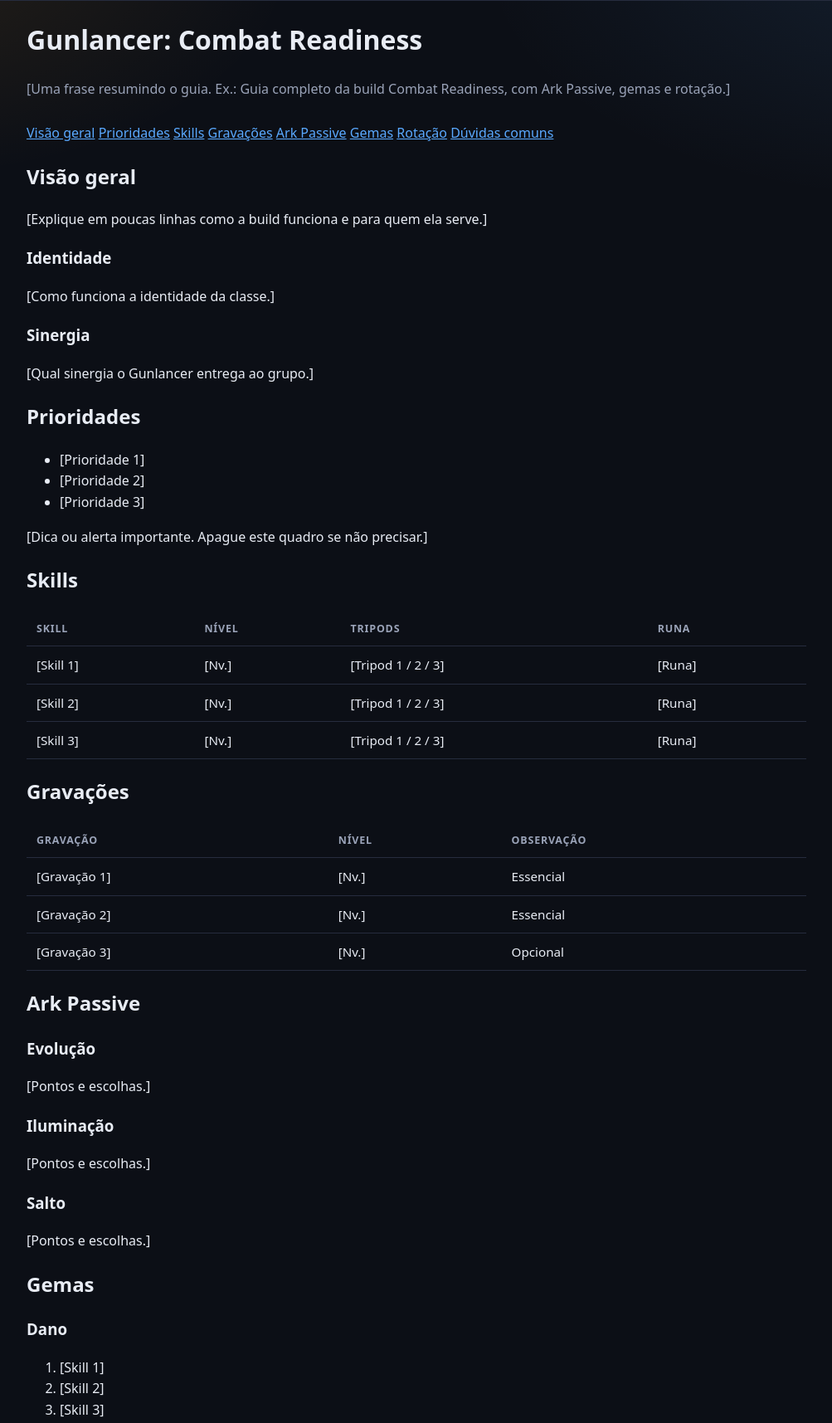
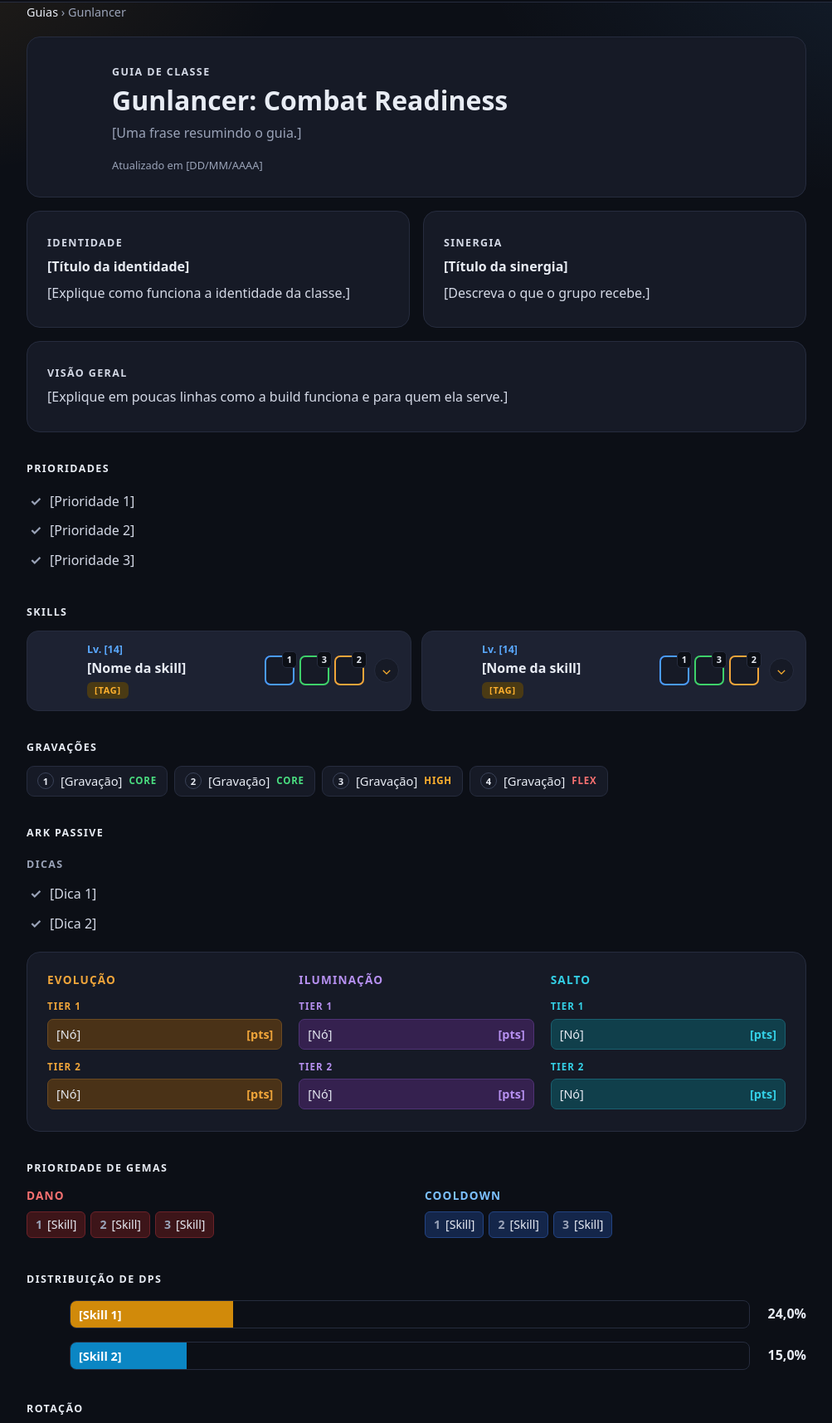
Before and after one commit to koijxd/guias-lost-ark, a plain HTML site: page guides/gunlancer-combat-readiness.html in a window 1280 px wide. Shown: the part 50-1765 px from the top of the page at 83% size, without its empty margins (138-1141 px from the left). Drawn offline with Linux system fonts and the light colour scheme.

Commit message:
Update gunlancer-combat-readiness.html

```diff
--- a/guides/gunlancer-combat-readiness.html
+++ b/guides/gunlancer-combat-readiness.html
@@ -4,119 +4,166 @@
   <meta charset="utf-8">
   <meta name="viewport" content="width=device-width, initial-scale=1">
   <title>Gunlancer Combat Readiness - Guias de Lost Ark</title>
-  <meta name="description" content="Guia de Gunlancer Combat Readiness.">
+  <meta name="description" content="Guia de Gunlancer Combat Readiness (GL Blue).">
   <link rel="stylesheet" href="../style.css">
 </head>
 <body>
   <header class="topo"><div class="conteudo">
-    <a href="../index.html">Guias de Lost Ark</a>
-    <nav><a href="../index.html">Guias</a></nav>
+    <a class="logo" href="../index.html">Guias de Lost Ark</a>
+    <nav><a class="ativo" href="../index.html">Guias</a></nav>
   </div></header>
 
   <main class="conteudo">
+    <div class="migalhas"><a href="../index.html">Guias</a> › Gunlancer</div>
+
+    <!-- ========== CABEÇALHO ========== -->
+    <div class="card cabecalho">
+      <img class="icone" src="../img/classes/gunlancer.png" alt="" onerror="this.style.visibility='hidden'">
+      <div>
+        <p class="rotulo">Guia de classe</p>
         <h1>Gunlancer: Combat Readiness</h1>
-    <p class="sub">[Uma frase resumindo o guia. Ex.: Guia completo da build Combat Readiness, com Ark Passive, gemas e rotação.]</p>
+        <p class="desc">[Uma frase resumindo o guia.]</p>
+        <span class="data">Atualizado em [DD/MM/AAAA]</span>
+      </div>
+    </div>
 
-    <div class="guia">
-      <!-- Índice lateral. Cada link aponta para o "id" de uma seção abaixo. -->
-      <nav class="indice" aria-label="Neste guia">
-        <a href="#visao-geral">Visão geral</a>
-        <a href="#prioridades">Prioridades</a>
-        <a href="#skills">Skills</a>
-        <a href="#gravacoes">Gravações</a>
-        <a href="#ark-passive">Ark Passive</a>
-        <a href="#gemas">Gemas</a>
-        <a href="#rotacao">Rotação</a>
-        <a href="#faq">Dúvidas comuns</a>
-      </nav>
+    <!-- ========== IDENTIDADE E SINERGIA ========== -->
+    <div class="duas-colunas">
+      <div class="card">
+        <p class="rotulo">Identidade</p>
+        <h3>[Título da identidade]</h3>
+        <p>[Explique como funciona a identidade da classe.]</p>
+      </div>
+      <div class="card">
+        <p class="rotulo">Sinergia</p>
+        <h3>[Título da sinergia]</h3>
+        <p>[Descreva o que o grupo recebe.]</p>
+      </div>
+    </div>
 
-      <div>
-        <section id="visao-geral">
-          <h2>Visão geral</h2>
+    <!-- ========== VISÃO GERAL ========== -->
+    <div class="card">
+      <p class="rotulo">Visão geral</p>
       <p>[Explique em poucas linhas como a build funciona e para quem ela serve.]</p>
-          <h3>Identidade</h3>
-          <p>[Como funciona a identidade da classe.]</p>
-          <h3>Sinergia</h3>
-          <p>[Qual sinergia o Gunlancer entrega ao grupo.]</p>
-        </section>
+    </div>
 
-        <section id="prioridades">
-          <h2>Prioridades</h2>
-          <ul>
+    <!-- ========== PRIORIDADES ========== -->
+    <h2 class="rotulo">Prioridades</h2>
+    <ul class="check">
       <li>[Prioridade 1]</li>
       <li>[Prioridade 2]</li>
       <li>[Prioridade 3]</li>
     </ul>
-          <div class="aviso">[Dica ou alerta importante. Apague este quadro se não precisar.]</div>
-        </section>
 
-        <section id="skills">
-          <h2>Skills</h2>
-          <div class="tabela-rolagem">
-            <table>
-              <thead><tr><th>Skill</th><th>Nível</th><th>Tripods</th><th>Runa</th></tr></thead>
-              <tbody>
-                <tr><td><span class="skill"><img src="../img/skills/skill1.png" alt="" onerror="this.style.visibility='hidden'">[Skill 1]</span></td><td>[Nv.]</td><td>[Tripod 1 / 2 / 3]</td><td>[Runa]</td></tr>
-                <tr><td><span class="skill"><img src="../img/skills/skill2.png" alt="" onerror="this.style.visibility='hidden'">[Skill 2]</span></td><td>[Nv.]</td><td>[Tripod 1 / 2 / 3]</td><td>[Runa]</td></tr>
-                <tr><td><span class="skill"><img src="../img/skills/skill3.png" alt="" onerror="this.style.visibility='hidden'">[Skill 3]</span></td><td>[Nv.]</td><td>[Tripod 1 / 2 / 3]</td><td>[Runa]</td></tr>
-              </tbody>
-            </table>
+    <!-- ========== SKILLS ==========
+         Copie um bloco <details class="skill-card"> para cada skill.
+         Tripods: t1 (azul), t2 (verde), t3 (laranja). O número é o nível do tripod.
+         Para skills de ícone grande (ex.: Hyper Awakening), use class="skill-card largo". -->
+    <h2 class="rotulo">Skills</h2>
+    <div class="skills">
+      <details class="skill-card">
+        <summary>
+          <img class="ico" src="../img/skills/skill1.png" alt="" onerror="this.style.visibility='hidden'">
+          <div class="skill-info"><small>Lv. [14]</small><b>[Nome da skill]</b><span class="tag">[Tag]</span></div>
+          <div class="tripods">
+            <span class="tripod t1"><i>1</i></span><span class="tripod t2"><i>3</i></span><span class="tripod t3"><i>2</i></span>
           </div>
-        </section>
+        </summary>
+        <div class="skill-notas">[Explicação da skill, runa e observações.]</div>
+      </details>
 
-        <section id="gravacoes">
-          <h2>Gravações</h2>
-          <div class="tabela-rolagem">
-            <table>
-              <thead><tr><th>Gravação</th><th>Nível</th><th>Observação</th></tr></thead>
-              <tbody>
-                <tr><td>[Gravação 1]</td><td>[Nv.]</td><td>Essencial</td></tr>
-                <tr><td>[Gravação 2]</td><td>[Nv.]</td><td>Essencial</td></tr>
-                <tr><td>[Gravação 3]</td><td>[Nv.]</td><td>Opcional</td></tr>
-              </tbody>
-            </table>
+      <details class="skill-card">
+        <summary>
+          <img class="ico" src="../img/skills/skill2.png" alt="" onerror="this.style.visibility='hidden'">
+          <div class="skill-info"><small>Lv. [14]</small><b>[Nome da skill]</b><span class="tag">[Tag]</span></div>
+          <div class="tripods">
+            <span class="tripod t1"><i>1</i></span><span class="tripod t2"><i>3</i></span><span class="tripod t3"><i>2</i></span>
           </div>
-        </section>
+        </summary>
+        <div class="skill-notas">[Explicação da skill, runa e observações.]</div>
+      </details>
+    </div>
 
-        <section id="ark-passive">
-          <h2>Ark Passive</h2>
+    <!-- ========== GRAVAÇÕES ==========
+         Classes das etiquetas: core (verde), alta (laranja), flex (vermelho). -->
+    <h2 class="rotulo">Gravações</h2>
+    <div class="chips">
+      <span class="chip core"><b class="n">1</b>[Gravação] <em>CORE</em></span>
+      <span class="chip core"><b class="n">2</b>[Gravação] <em>CORE</em></span>
+      <span class="chip alta"><b class="n">3</b>[Gravação] <em>HIGH</em></span>
+      <span class="chip flex"><b class="n">4</b>[Gravação] <em>FLEX</em></span>
+    </div>
+
+    <!-- ========== ARK PASSIVE ========== -->
+    <h2 class="rotulo">Ark Passive</h2>
+    <h3 class="rotulo">Dicas</h3>
+    <ul class="check">
+      <li>[Dica 1]</li>
+      <li>[Dica 2]</li>
+    </ul>
+    <div class="ap-grid card" style="margin-top:16px">
+      <div class="ap-col evo">
         <h3>Evolução</h3>
-          <p>[Pontos e escolhas.]</p>
+        <div class="tier">Tier 1</div>
+        <div class="ap-item">[Nó]<b>[pts]</b></div>
+        <div class="tier">Tier 2</div>
+        <div class="ap-item">[Nó]<b>[pts]</b></div>
+      </div>
+      <div class="ap-col ilu">
         <h3>Iluminação</h3>
-          <p>[Pontos e escolhas.]</p>
+        <div class="tier">Tier 1</div>
+        <div class="ap-item">[Nó]<b>[pts]</b></div>
+        <div class="tier">Tier 2</div>
+        <div class="ap-item">[Nó]<b>[pts]</b></div>
+      </div>
+      <div class="ap-col leap">
         <h3>Salto</h3>
-          <p>[Pontos e escolhas.]</p>
-        </section>
-
-        <section id="gemas">
-          <h2>Gemas</h2>
-          <h3>Dano</h3>
-          <ol><li>[Skill 1]</li><li>[Skill 2]</li><li>[Skill 3]</li></ol>
-          <h3>Cooldown</h3>
-          <ol><li>[Skill 1]</li><li>[Skill 2]</li><li>[Skill 3]</li></ol>
-        </section>
-
-        <section id="rotacao">
-          <h2>Rotação</h2>
-          <h3>Rotação geral</h3>
-          <div class="rotacao">
-            <span>[Skill 1]</span><span>[Skill 2]</span><span>[Skill 3]</span><span>[Skill 4]</span>
-          </div>
-          <h3>Rotação alternativa</h3>
-          <div class="rotacao">
-            <span>[Skill 1]</span><span>[Skill 2]</span><span>[Skill 3]</span>
-          </div>
-        </section>
-
-        <section id="faq">
-          <h2>Dúvidas comuns</h2>
-          <details><summary>[Pergunta 1?]</summary><p>[Resposta.]</p></details>
-          <details><summary>[Pergunta 2?]</summary><p>[Resposta.]</p></details>
-        </section>
+        <div class="tier">Tier 1</div>
+        <div class="ap-item">[Nó]<b>[pts]</b></div>
+        <div class="tier">Tier 2</div>
+        <div class="ap-item">[Nó]<b>[pts]</b></div>
       </div>
     </div>
+
+    <!-- ========== GEMAS ========== -->
+    <h2 class="rotulo">Prioridade de gemas</h2>
+    <div class="gemas">
+      <div class="g-dano">
+        <h3>Dano</h3>
+        <span class="gchip"><b>1</b>[Skill]</span><span class="gchip"><b>2</b>[Skill]</span><span class="gchip"><b>3</b>[Skill]</span>
+      </div>
+      <div class="g-cd">
+        <h3>Cooldown</h3>
+        <span class="gchip"><b>1</b>[Skill]</span><span class="gchip"><b>2</b>[Skill]</span><span class="gchip"><b>3</b>[Skill]</span>
+      </div>
+    </div>
+
+    <!-- ========== DISTRIBUIÇÃO DE DPS ==========
+         O "width" da barra é a porcentagem. Cores: c1 a c8. -->
+    <h2 class="rotulo">Distribuição de DPS</h2>
+    <div class="dps-linha">
+      <img class="ico" src="../img/skills/skill1.png" alt="" onerror="this.style.visibility='hidden'">
+      <div class="barra"><div class="c1" style="width:24%">[Skill 1]</div></div>
+      <span class="pct">24,0%</span>
+    </div>
+    <div class="dps-linha">
+      <img class="ico" src="../img/skills/skill2.png" alt="" onerror="this.style.visibility='hidden'">
+      <div class="barra"><div class="c2" style="width:15%">[Skill 2]</div></div>
+      <span class="pct">15,0%</span>
+    </div>
+
+    <!-- ========== ROTAÇÃO ========== -->
+    <h2 class="rotulo">Rotação</h2>
+    <div class="rot-grupo">Rotação geral</div>
+    <div class="rotacao"><span>[Skill 1]</span><span>[Skill 2]</span><span>[Skill 3]</span><span>[Skill 4]</span></div>
+    <div class="rot-grupo">[Observação ou rotação alternativa]</div>
+    <div class="rotacao"><span>[Skill 1]</span><span>[Skill 2]</span></div>
+
+    <!-- ========== CRÉDITOS ========== -->
+    <h2 class="rotulo">Créditos</h2>
+    <p>Guia feito em parceria com Secretasnman. Vídeo original: [link do vídeo].</p>
   </main>
 
-  <footer><div class="conteudo">Guia feito por [SEU NOME] em parceria com Secretasnman. Não afiliado à Smilegate ou Amazon Games.</div></footer>
+  <footer><div class="conteudo">Guia feito por [SEU NOME]. Não afiliado à Smilegate ou Amazon Games.</div></footer>
 </body>
 </html>
```
Lines whose indentation alone changed are shown as unchanged.
